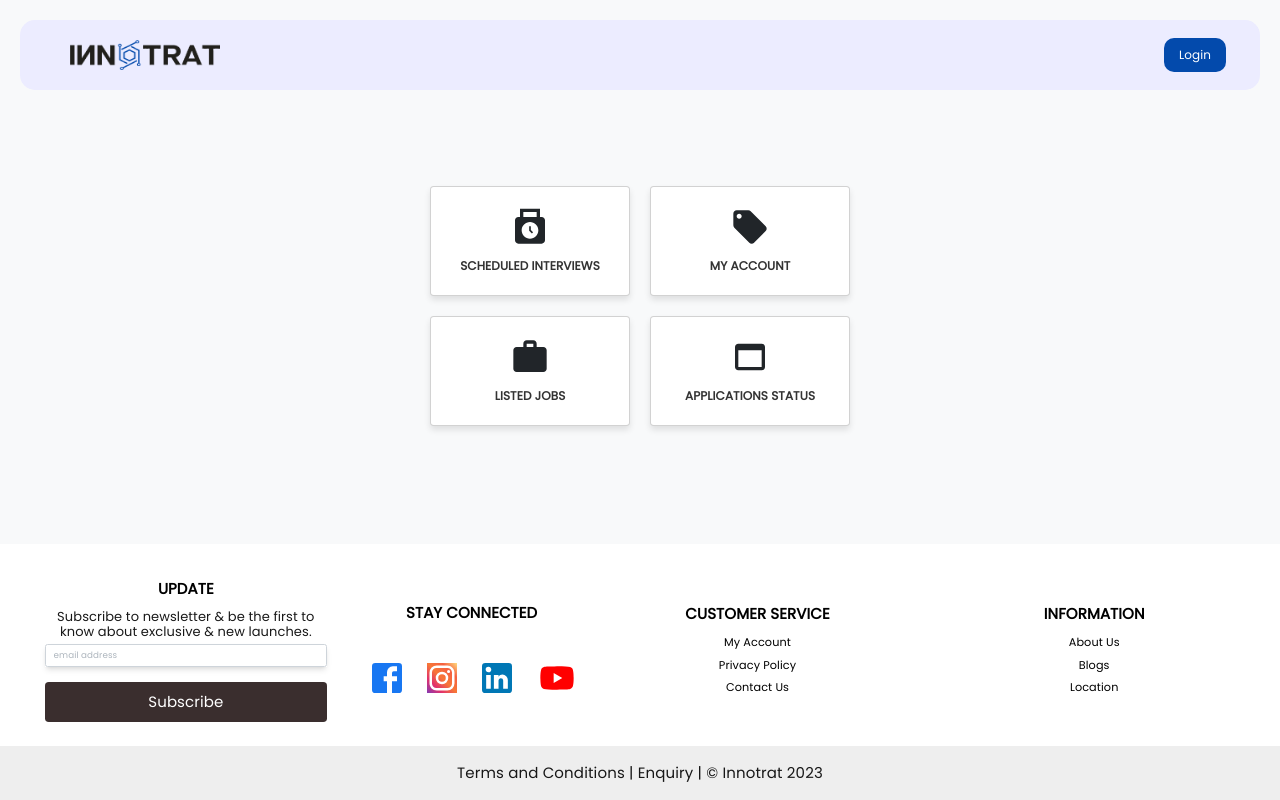
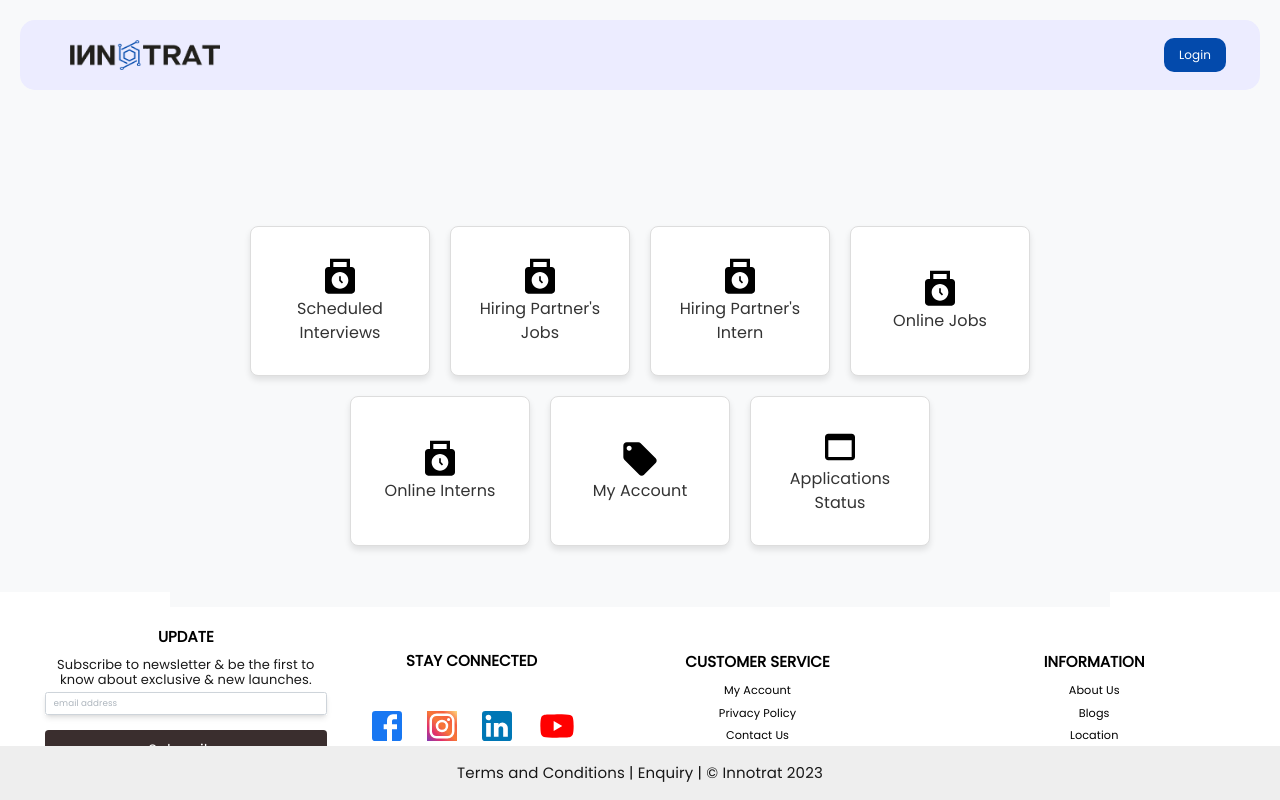
Before and after one commit to Praveen-innotrat/Innoview-search, a React (Create React App) app: page /innorview in a window 1280 px wide. Built offline with nearby package versions, Linux system fonts and the light colour scheme.

Commit message:
files are added

```diff
--- a/src/components/Innorview/Innorview.css
+++ b/src/components/Innorview/Innorview.css
@@ -59,7 +59,7 @@
         justify-content: space-between;
         flex-direction: column;
         /* height: 100vh; */
-        height: 68vh;
+        height: 74vh;
         background: hsl(240, 100%, 96%);
         width: 100%;    padding: 20px;
     background-color: #f8f9fa;
@@ -144,3 +144,55 @@
     justify-content: space-between;
     margin-top: 20px;
   }
+
+
+  .dashboard-container {
+    display: flex;
+    justify-content: center;
+    align-items: center;
+    padding: 20px;
+    background-color: #f8f9fa;
+  }
+
+  .dashboard-grid {
+    width: 90rem;
+    display: flex;
+    flex-wrap: wrap;
+    gap: 20px;
+    max-width: 1200px;
+    justify-content: center;
+  }
+
+  .dashboard-card {
+    display: flex;
+    flex-direction: column;
+    justify-content: center;
+    align-items: center;
+    background-color: #ffffff;
+    border: 1px solid #ddd;
+    border-radius: 8px;
+    padding: 20px;
+    width: 180px;
+    height: 150px;
+    box-shadow: 0 4px 6px rgba(0, 0, 0, 0.1);
+    transition: transform 0.2s ease-in-out, box-shadow 0.2s ease-in-out;
+    cursor: pointer;
+  }
+
+  .dashboard-card:hover {
+    transform: translateY(-5px);
+    box-shadow: 0 6px 10px rgba(0, 0, 0, 0.15);
+  }
+
+  .dashboard-card-icon {
+    font-size: 40px;
+    color: #007bff;
+    margin-bottom: 10px;
+  }
+
+  .dashboard-card-text {
+    font-size: 16px;
+    font-weight: 500;
+    color: #333;
+    text-align: center;
+  }
--- a/src/components/Innorview/Innorview.jsx
+++ b/src/components/Innorview/Innorview.jsx
@@ -3,26 +3,15 @@ import Header from "../Header/Header";
 import "./Innorview.css";
 import PunchClockIcon from "@mui/icons-material/PunchClock";
 import LocalOfferIcon from "@mui/icons-material/LocalOffer";
-import WorkIcon from "@mui/icons-material/Work";
 import WebAssetIcon from "@mui/icons-material/WebAsset";
 import { useNavigate } from "react-router-dom";
-import {
-  Card,
-  CardContent,
-  Typography,
-  Button,
-  CardActions,
-  Modal,
-} from "@mui/material";
-import Box from "@mui/material/Box";
+import { Button, Modal } from "@mui/material";
 import Radio from "@mui/material/Radio";
 import RadioGroup from "@mui/material/RadioGroup";
 import FormControlLabel from "@mui/material/FormControlLabel";
 import FormControl from "@mui/material/FormControl";
-import FormLabel from "@mui/material/FormLabel";
 import TextField from "@mui/material/TextField";
 import { useFormik } from "formik";
-import axios from "axios";
 import * as yup from "yup";
 import { toast } from "react-toastify";
 import "react-toastify/dist/ReactToastify.css";
@@ -102,28 +91,61 @@ export default function Innorview() {
     <div className="innorview-container">
       <Header />
 
-      <div className="dashboard">
-        <div className="card-grid">
-          <div className="card" onClick={schedule}>
+      <div className="dashboard-container">
+        <div className="dashboard-grid">
+          <div className="dashboard-card" onClick={schedule}>
             <PunchClockIcon sx={{ fontSize: 40 }} />
-            <span>Scheduled Interviews</span>
-          </div>
-          <div className="card" onClick={() => navigate("/myaccount")}>
-            <LocalOfferIcon sx={{ fontSize: 40 }} />
-            <span>My Account</span>
-          </div>
-        </div>
-        <div className="card-grid">
-          <div className="card" onClick={() => navigate("/choose-type")}>
-            <WorkIcon sx={{ fontSize: 40 }} />
-            <span>Listed Jobs</span>
+            <span className="dashboard-card-text">Scheduled Interviews</span>
           </div>
           <div
-            className="card"
+            className="dashboard-card"
+            onClick={() => {
+              navigate("/posted-jobs");
+            }}
+          >
+            <PunchClockIcon sx={{ fontSize: 40 }} />
+            <span className="dashboard-card-text">Hiring Partner's Jobs</span>
+          </div>
+          <div
+            className="dashboard-card"
+            onClick={() => {
+              navigate("/posted-internships");
+            }}
+          >
+            <PunchClockIcon sx={{ fontSize: 40 }} />
+            <span className="dashboard-card-text">Hiring Partner's Intern</span>
+          </div>
+          <div
+            className="dashboard-card"
+            onClick={() => {
+              navigate("/innorview/listedjob");
+            }}
+          >
+            <PunchClockIcon sx={{ fontSize: 40 }} />
+            <span className="dashboard-card-text">Online Jobs</span>
+          </div>
+          <div
+            className="dashboard-card"
+            onClick={() => {
+              navigate("/innorview/listedInterns");
+            }}
+          >
+            <PunchClockIcon sx={{ fontSize: 40 }} />
+            <span className="dashboard-card-text">Online Interns</span>
+          </div>
+          <div
+            className="dashboard-card"
+            onClick={() => navigate("/myaccount")}
+          >
+            <LocalOfferIcon sx={{ fontSize: 40 }} />
+            <span className="dashboard-card-text">My Account</span>
+          </div>
+          <div
+            className="dashboard-card"
             onClick={() => navigate("/innorview/applications")}
           >
             <WebAssetIcon sx={{ fontSize: 40 }} />
-            <span>Applications Status</span>
+            <span className="dashboard-card-text">Applications Status</span>
           </div>
         </div>
       </div>
--- a/src/components/Landingpage/LandingScreen1.jsx
+++ b/src/components/Landingpage/LandingScreen1.jsx
@@ -32,7 +32,7 @@ function LandingScreen() {
               Empower Your Hardware Dreams with Innotrat Labs: Your Gateway to
               Cutting-edge IoT, Medical Electronics, and Automation Solutions
             </div>
-            {/* <Link
+            <Link
               to={
                 localStorage.getItem("auth-token")
                   ? "/innorview/schedule"
@@ -40,7 +40,7 @@ function LandingScreen() {
               }
             >
               <div className="scheldule-button">Schedule now</div>
-            </Link> */}
+            </Link>
           </div>
         </div>
         <div id="screen-2" className="screen-2">
```
